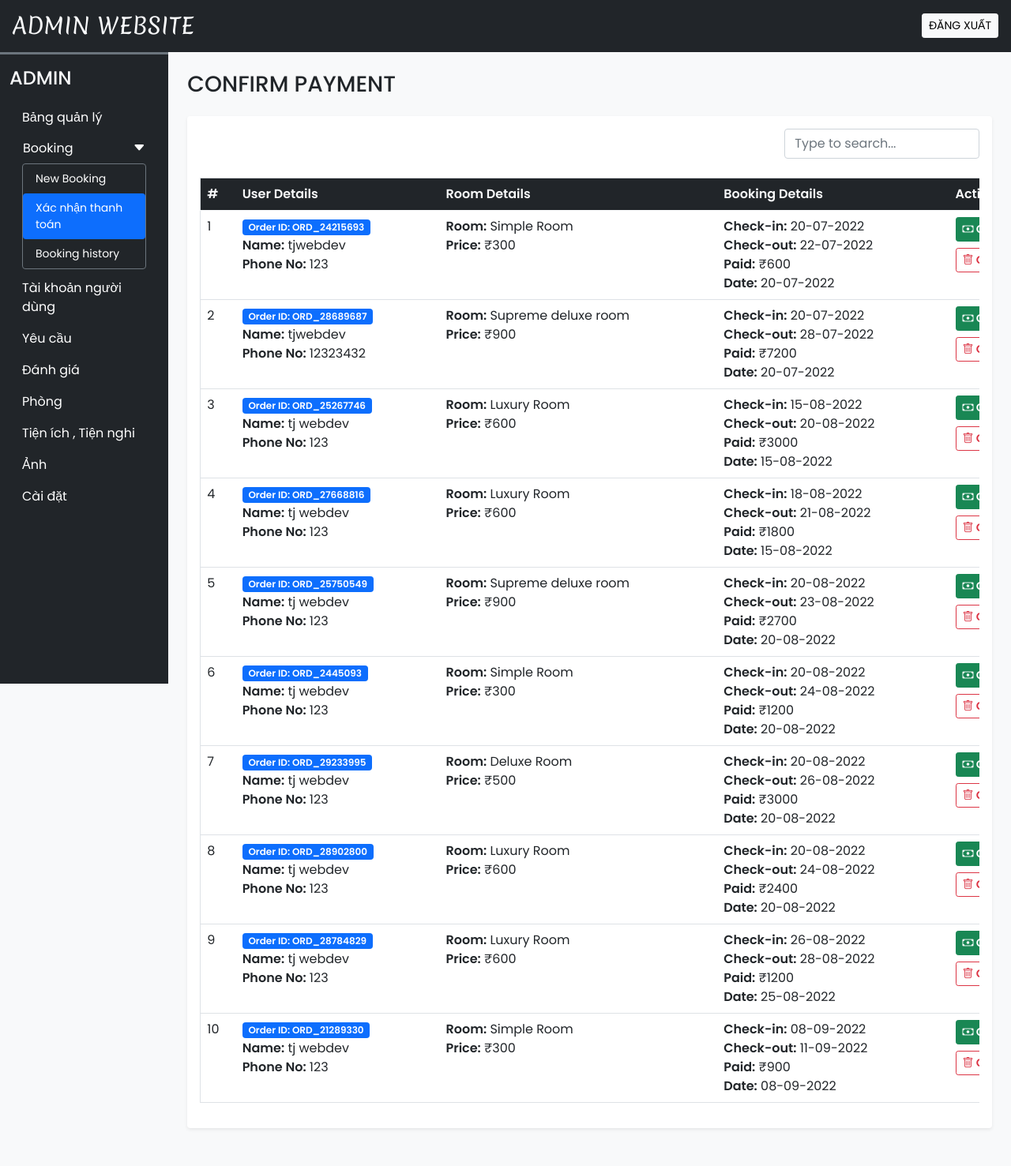
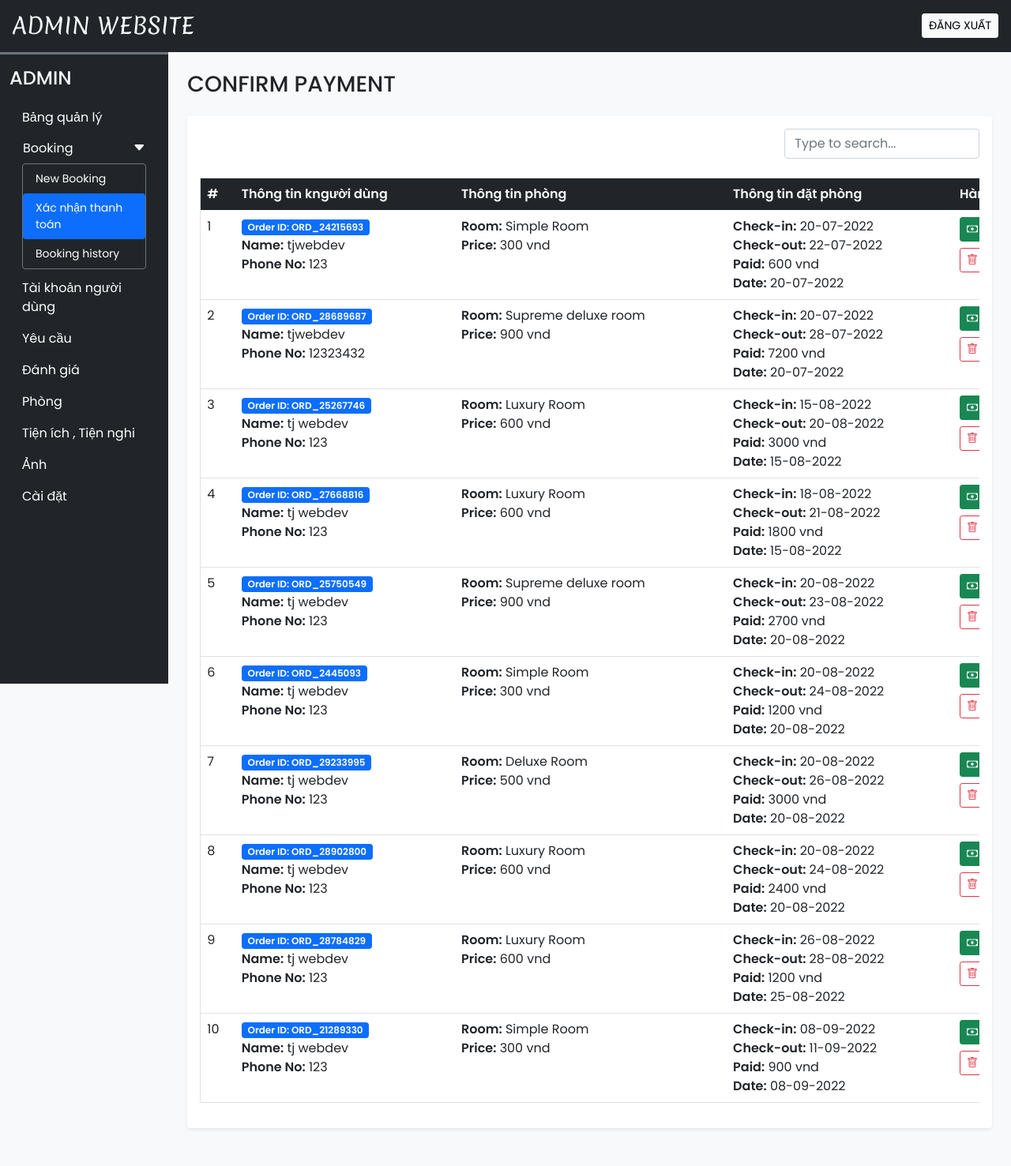
Before and after one commit to tuanriel/pttkht, a PHP site: page /Booking_hotel/admin/confirm_payment.php in a window 1280 px wide. Shown: the whole page at 79% size. Run offline with PHP 8.4, Linux system fonts and the light colour scheme; a user stored in the database is signed in; data comes from the database, SQL or seed files in the repository; some libraries are stand-ins or nearby versions.

Commit message:
update vnd payment

```diff
--- a/admin/ajax/booking_records.php
+++ b/admin/ajax/booking_records.php
@@ -69,10 +69,10 @@
           <td>
             <b>Room:</b> $data[room_name]
             <br>
-            <b>Price:</b> ₹$data[price]
+            <b>Price:</b> $data[price] vnd
           </td>
           <td>
-            <b>Amount:</b> ₹$data[trans_amt]
+            <b>Amount:</b> $data[trans_amt] vnd
             <br>
             <b>Date:</b> $date
           </td>
--- a/admin/ajax/confirm_payment.php
+++ b/admin/ajax/confirm_payment.php
@@ -44,14 +44,14 @@
     <td>
       <b>Room:</b> $data[room_name]
       <br>
-      <b>Price:</b> ₹$data[price]
+      <b>Price:</b> $data[price] vnd
     </td>
     <td>
       <b>Check-in:</b> $checkin
       <br>
       <b>Check-out:</b> $checkout
       <br>
-      <b>Paid:</b> ₹$data[trans_amt]
+      <b>Paid:</b> $data[trans_amt] vnd
       <br>
       <b>Date:</b> $date
     </td>
--- a/admin/ajax/new_bookings.php
+++ b/admin/ajax/new_bookings.php
@@ -44,14 +44,14 @@
           <td>
             <b>Room:</b> $data[room_name]
             <br>
-            <b>Price:</b> ₹$data[price]
+            <b>Price:</b> $data[price] vnd
           </td>
           <td>
             <b>Check-in:</b> $checkin
             <br>
             <b>Check-out:</b> $checkout
             <br>
-            <b>Paid:</b> ₹$data[trans_amt]
+            <b>Paid:</b> $data[trans_amt] vnd
             <br>
             <b>Date:</b> $date
           </td>
--- a/admin/ajax/rooms.php
+++ b/admin/ajax/rooms.php
@@ -82,7 +82,7 @@
         <tr class='align-middle'>
           <td>$i</td>
           <td>$row[name]</td>
-          <td>$row[area] sq. ft.</td>
+          <td>$row[area]  m2.</td>
           <td>
             <span class='badge rounded-pill bg-light text-dark'>
               Adult: $row[adult]
@@ -91,7 +91,7 @@
               Children: $row[children]
             </span>
           </td>
-          <td>₹$row[price]</td>
+          <td>$row[price] vnd</td>
           <td>$row[quantity]</td>
           <td>$status</td>
           <td>
--- a/admin/confirm_payment.php
+++ b/admin/confirm_payment.php
@@ -33,10 +33,10 @@
                 <thead>
                   <tr class="bg-dark text-light">
                     <th scope="col">#</th>
-                    <th scope="col">User Details</th>
-                    <th scope="col">Room Details</th>
-                    <th scope="col">Booking Details</th>
-                    <th scope="col">Action</th>
+                    <th scope="col">Thông tin kngười dùng</th>
+                    <th scope="col">Thông tin phòng</th>
+                    <th scope="col">Thông tin đặt phòng</th>
+                    <th scope="col">Hành động</th>
                   </tr>
                 </thead>
                 <tbody id="table-data">
--- a/index.php
+++ b/index.php
@@ -191,7 +191,7 @@
                 <img src="$room_thumb" class="card-img-top">
                 <div class="card-body">
                   <h5>$room_data[name]</h5>
-                  <h6 class="mb-4">$room_data[price] / Đêm</h6>
+                  <h6 class="mb-4">$room_data[price] vnd/ Đêm</h6>
                   <div class="features mb-4">
                     <h6 class="mb-1">Tiện Nghi</h6>
                     $features_data
--- a/room_details.php
+++ b/room_details.php
@@ -91,7 +91,7 @@
             <?php
 
               echo<<<price
-                <h4>$room_data[price] / Đêm</h4>
+                <h4>$room_data[price] vnd / Đêm</h4>
               price;
 
               $rating_q = "SELECT AVG(rating) AS `avg_rating` FROM `rating_review`
```
Also changed, not shown: admin/ajax/dashboard.php (+10 -2 lines), admin/booking_records.php (+5 -5 lines), admin/scripts/dashboard.js (+11 -4 lines), generate_pdf.php (+6 -5 lines), admin/generate_pdf.php (line endings or trailing spaces).
